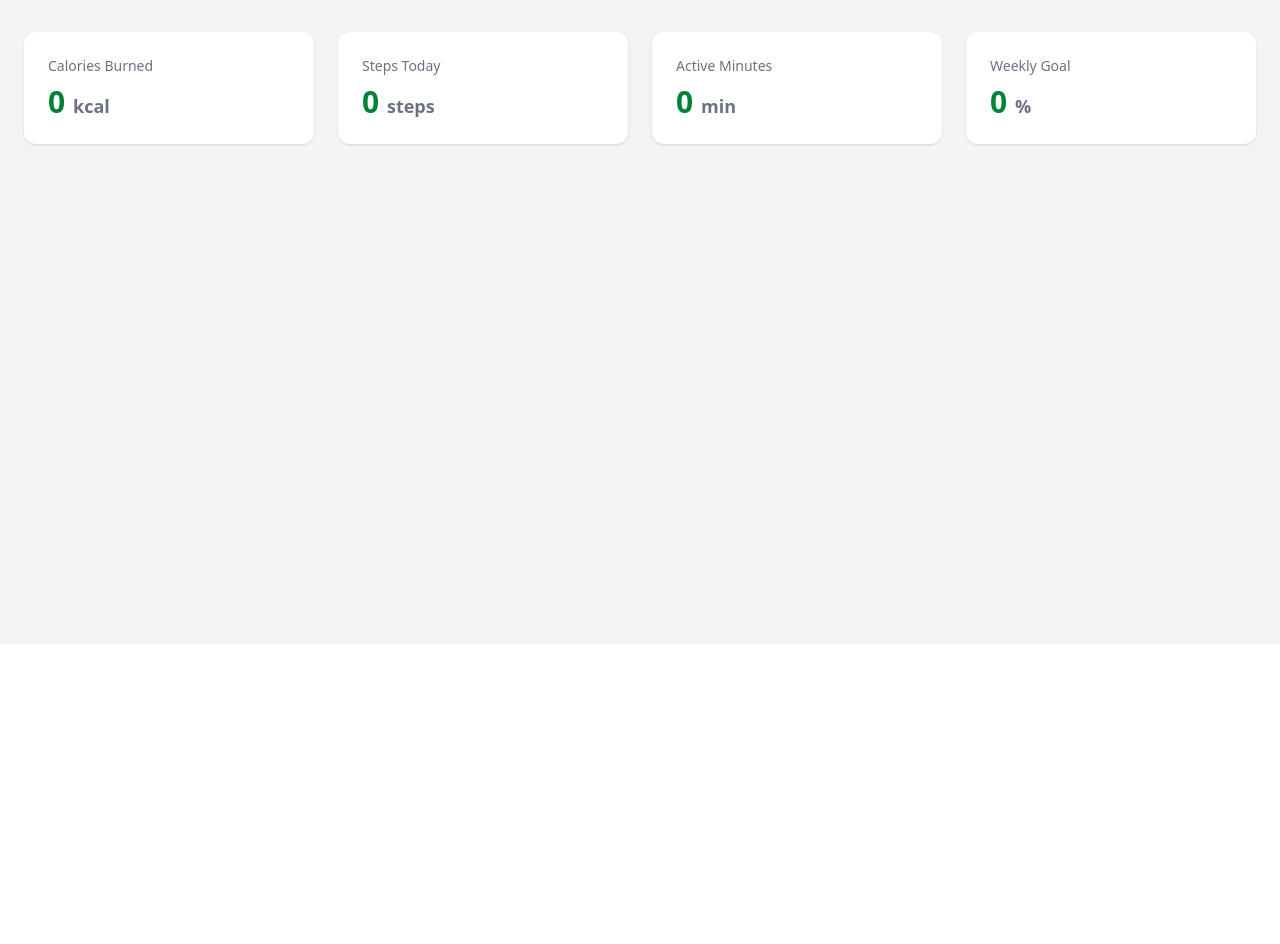
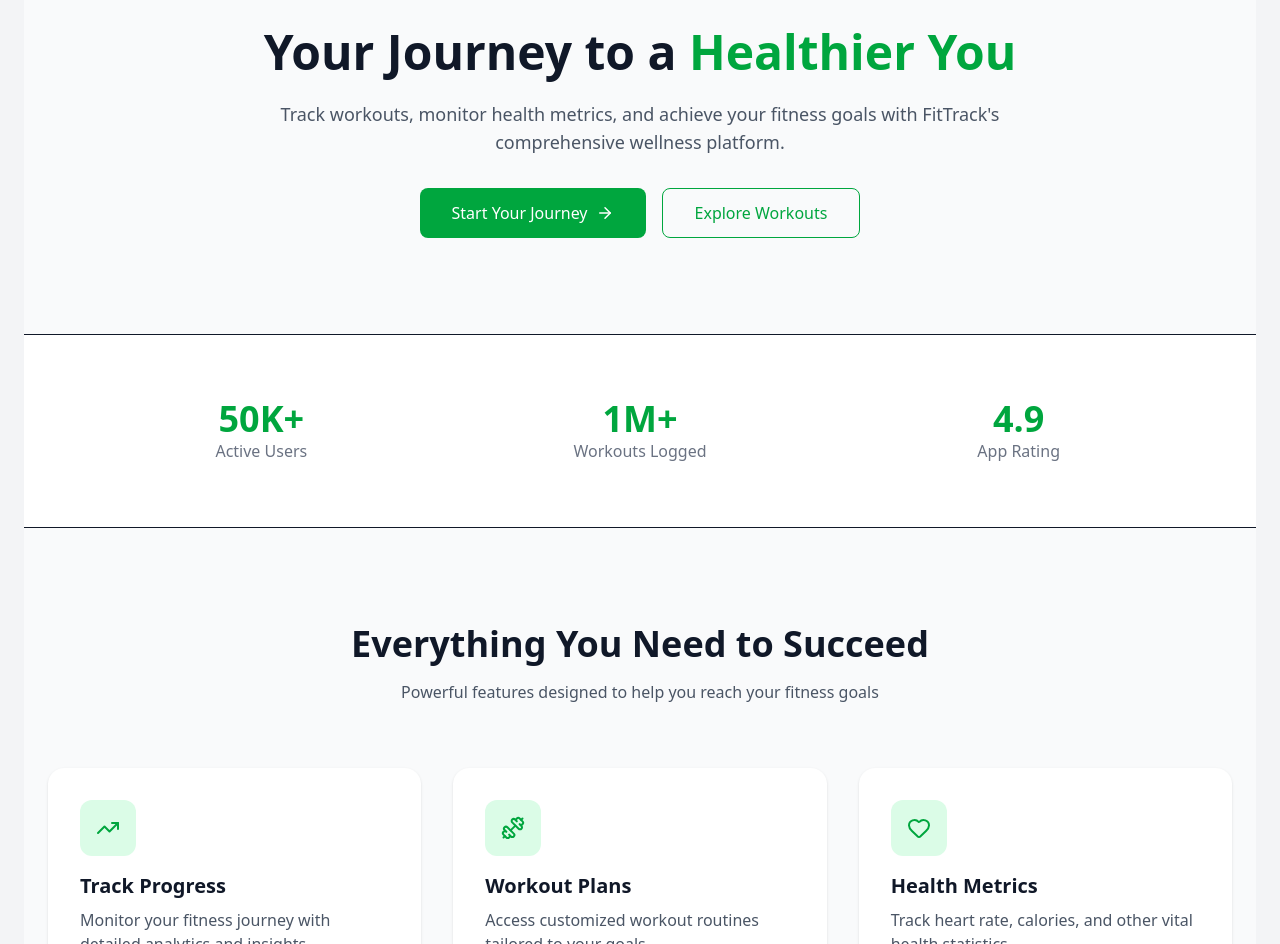
Before and after one commit to OluwadamilolaOlaniyan/Fitness-Tracker, a React (Vite) app: page / in a window 1280 px wide. Shown: the part 156-1100 px from the top of the page. Before the commit the page ends 800 px from the top, so only its background shows below. Built offline with nearby package versions, Linux system fonts and the light colour scheme.

Commit message:
added more component to Home Page

```diff
--- a/package.json
+++ b/package.json
@@ -11,6 +11,7 @@
   },
   "dependencies": {
     "@tailwindcss/vite": "^4.1.18",
+    "lucide-react": "^0.575.0",
     "react": "^19.2.0",
     "react-dom": "^19.2.0",
     "react-router-dom": "^7.13.0",
--- a/src/App.jsx
+++ b/src/App.jsx
@@ -1,5 +1,6 @@
 import { Routes, Route } from "react-router-dom";
 import Navbar from "./components/Navbar";
+import Home from "./pages/Home";
 import Dashboard from "./pages/Dashboard";
 import Workouts from "./pages/Workouts";
 import Health from "./pages/Health";
@@ -11,7 +12,8 @@
 
       <div className="p-6">
         <Routes>
-          <Route path="/" element={<Dashboard />} />
+          <Route path="/" element={<Home />} />
+          <Route path="/dashboard" element={<Dashboard />} />
           <Route path="/workout" element={<Workouts />} />
           <Route path="/health" element={<Health />} />
         </Routes>
--- a/src/components/Navbar.jsx
+++ b/src/components/Navbar.jsx
@@ -4,15 +4,26 @@
 const Navbar = () => {
   return (
     <nav className="bg-white shadow px-8 py-4 flex justify-between items-center">
-      <h1 className="text-xl font-bold text-green-700">FitTrack</h1>
+
+      {/* LOGO → Goes to Home */}
+      <Link to="/" className="flex items-center space-x-2">
+        <div className="w-8 h-8 bg-green-700 rounded-full flex items-center justify-center text-white font-bold">
+          F
+        </div>
+        <span className="text-xl font-bold text-green-800">
+          FitTrack
+        </span>
+      </Link>
 
       <div className="space-x-6">
-        <Link to="/" className="hover:text-green-700">
+        <Link to="/dashboard" className="hover:text-green-700">
           Dashboard
         </Link>
+
         <Link to="/workout" className="hover:text-green-700">
           Workout
         </Link>
+
         <Link to="/health" className="hover:text-green-700">
           Health
         </Link>
--- a/src/pages/Home.jsx
+++ b/src/pages/Home.jsx
@@ -1,36 +1,166 @@
 
 import { Link } from "react-router-dom";
+import {
+  TrendingUp,
+  Dumbbell,
+  Heart,
+  Apple,
+  Target,
+  ArrowRight,
+} from "lucide-react";
 
-const Home = () => {
+export default function Home() {
+  const features = [
+    {
+      icon: TrendingUp,
+      title: "Track Progress",
+      description:
+        "Monitor your fitness journey with detailed analytics and insights",
+    },
+    {
+      icon: Dumbbell,
+      title: "Workout Plans",
+      description:
+        "Access customized workout routines tailored to your goals",
+    },
+    {
+      icon: Heart,
+      title: "Health Metrics",
+      description:
+        "Track heart rate, calories, and other vital health statistics",
+    },
+    {
+      icon: Apple,
+      title: "Nutrition Tracking",
+      description:
+        "Log meals and monitor your daily nutritional intake",
+    },
+    {
+      icon: Target,
+      title: "Goal Setting",
+      description:
+        "Set and achieve your personal fitness milestones",
+    },
+  ];
+
+  const stats = [
+    { value: "50K+", label: "Active Users" },
+    { value: "1M+", label: "Workouts Logged" },
+    { value: "4.9", label: "App Rating" },
+  ];
+
   return (
-    <div className="min-h-screen bg-[#F5F3ED] flex flex-col items-center justify-center text-center px-6">
+    <div className="min-h-screen bg-gray-50 text-gray-900">
 
-      <h1 className="text-4xl md:text-5xl font-bold text-green-900">
-        Your Journey to a <span className="text-green-600">Healthier You</span>
+      {/* HERO SECTION */}
+      <section className="py-24 bg-gray-50">
+        <div className="max-w-4xl mx-auto px-6 text-center">
+
+          <h1 className="text-5xl font-bold mb-6">
+            Your Journey to a{" "}
+            <span className="text-green-600">Healthier You</span>
           </h1>
 
-      <p className="mt-6 text-gray-600 max-w-xl">
-        Track workouts, monitor health metrics, and achieve your fitness goals
-        with FitTrack's comprehensive wellness platform.
+          <p className="text-lg text-gray-600 mb-8">
+            Track workouts, monitor health metrics, and achieve your fitness
+            goals with FitTrack's comprehensive wellness platform.
           </p>
 
-      <div className="mt-8 space-y-4 md:space-y-0 md:space-x-4 md:flex">
+          <div className="flex flex-col sm:flex-row gap-4 justify-center">
             <Link
               to="/dashboard"
-          className="bg-green-700 text-white px-6 py-3 rounded-lg hover:bg-green-800 transition"
+              className="bg-green-600 text-white px-8 py-3 rounded-lg flex items-center justify-center gap-2 hover:bg-green-700 transition"
             >
-          Start Your Journey →
+              Start Your Journey
+              <ArrowRight size={18} />
             </Link>
 
             <Link
               to="/workout"
-          className="border border-green-700 text-green-700 px-6 py-3 rounded-lg hover:bg-green-100 transition"
+              className="border border-green-600 text-green-600 px-8 py-3 rounded-lg hover:bg-green-600 hover:text-white transition"
             >
               Explore Workouts
             </Link>
           </div>
+
+        </div>
+      </section>
+
+      {/* STATS SECTION */}
+      <section className="py-16 bg-white border-y">
+        <div className="max-w-6xl mx-auto grid sm:grid-cols-3 gap-8 text-center px-6">
+          {stats.map((stat, index) => (
+            <div key={index}>
+              <div className="text-4xl font-bold text-green-600">
+                {stat.value}
+              </div>
+              <div className="text-gray-500">{stat.label}</div>
+            </div>
+          ))}
+        </div>
+      </section>
+
+      {/* FEATURES SECTION */}
+      <section className="py-24">
+        <div className="max-w-7xl mx-auto px-6 text-center mb-16">
+          <h2 className="text-4xl font-bold mb-4">
+            Everything You Need to Succeed
+          </h2>
+          <p className="text-gray-600">
+            Powerful features designed to help you reach your fitness goals
+          </p>
+        </div>
+
+        <div className="max-w-7xl mx-auto px-6 grid md:grid-cols-2 lg:grid-cols-3 gap-8">
+          {features.map((feature, index) => {
+            const Icon = feature.icon;
+            return (
+              <div
+                key={index}
+                className="bg-white p-8 rounded-2xl shadow hover:shadow-lg transition"
+              >
+                <div className="w-14 h-14 bg-green-100 rounded-xl flex items-center justify-center mb-4">
+                  <Icon className="text-green-600" size={24} />
+                </div>
+
+                <h3 className="text-xl font-semibold mb-2">
+                  {feature.title}
+                </h3>
+
+                <p className="text-gray-600">
+                  {feature.description}
+                </p>
               </div>
             );
-};
+          })}
+        </div>
+      </section>
 
-export default Home;
+      {/* CTA SECTION */}
+      <section className="py-24">
+        <div className="max-w-4xl mx-auto px-6 text-center">
+          <div className="bg-green-600 text-white rounded-3xl p-12">
+
+            <h2 className="text-3xl font-bold mb-4">
+              Ready to Transform Your Life?
+            </h2>
+
+            <p className="text-lg opacity-90 mb-8">
+              Join thousands of users who are already achieving their fitness goals with FitTrack.
+            </p>
+
+            <Link
+              to="/dashboard"
+              className="bg-white text-green-600 px-8 py-3 rounded-lg hover:opacity-90 transition inline-flex items-center gap-2"
+            >
+              Get Started for Free
+              <ArrowRight size={18} />
+            </Link>
+
+          </div>
+        </div>
+      </section>
+
+    </div>
+  );
+}
```
Also changed, not shown: 1 other file (tests, documents, lock files or other folders). Lines whose indentation alone changed are shown as unchanged.
